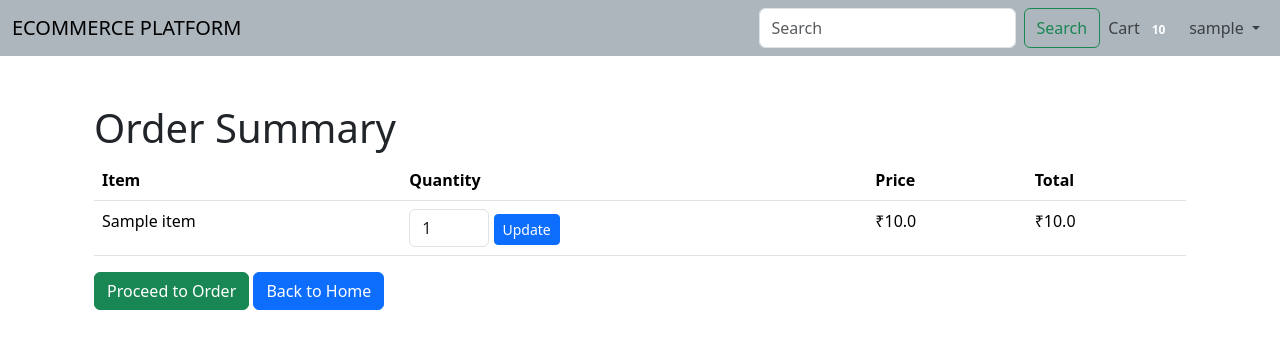
After one commit to Shamit2105/woc7.0-django-ecommerce-Shamit, a Django app: page /orders/order/summary/1/ in a window 1280 px wide. The commit adds this page. Shown: the top 349 px of the page. Run offline with Django 5.2, Linux system fonts and the light colour scheme; a user stored in the database is signed in; tables that the repository leaves empty hold one stand-in row (values such as "Sample post").

Commit message:
added quantity update facility while ordering just the item

```diff
--- a/orders/forms.py
+++ b/orders/forms.py
@@ -7,18 +7,20 @@ class UserOrderForm(forms.ModelForm):
 
     class Meta:
         model = UserOrder
-        fields = ['quantity', 'state', 'city', 'pincode', 'address', 'phone', 'couponcode', 'price']
+        fields = ['state', 'city', 'pincode', 'address', 'phone', 'couponcode', 'price']
 
     def __init__(self, *args, **kwargs):
         self.user = kwargs.pop('user', None)
         item = kwargs.pop('item', None)
+        quantity = kwargs.pop('quantity', 1)
         super().__init__(*args, **kwargs)
+        self.quantity = quantity
         if item:
             self.fields['price'].initial = item.discounted_price()
 
-
     def save(self, commit=True):
         order = super().save(commit=False)
+        order.quantity = self.quantity
         order.item_ordered.stock -= order.quantity
         order.item_ordered.save()
         order.price = order.item_ordered.discounted_price() * order.quantity
--- a/orders/models.py
+++ b/orders/models.py
@@ -20,7 +20,7 @@ class UserOrder(models.Model):
         return f'{self.ordered_by} ordered {self.quantity} {self.item_ordered} on {self.date}'
 
     def get_total_price(self):
-        return self.quantity * self.item_ordered.price
+        return self.quantity * self.item_ordered.discounted_price()
 
 
     def get_delivery_date(self):
--- a/orders/urls.py
+++ b/orders/urls.py
@@ -1,9 +1,10 @@
 from django.urls import path
 from .views import (UserOrderCreateView,UserOrderBillView,UserOrderListView
                     ,AddToCartView,CartListView,CartDeleteView,CartOrderView,
-                    DecreaseQuantityView,IncreaseQuantityView)
+                    DecreaseQuantityView,IncreaseQuantityView,UserOrderSummaryView)
 
 urlpatterns = [
+    path('order/summary/<int:item_id>/', UserOrderSummaryView.as_view(), name='order_summary'),
     path('order/<int:item_id>/', UserOrderCreateView.as_view(), name='order'),
     path('bill/<int:pk>/', UserOrderBillView.as_view(), name='order_bill'),
     path('my-orders/', UserOrderListView.as_view(), name='my_orders'),
--- a/orders/views.py
+++ b/orders/views.py
@@ -17,19 +17,31 @@ class UserOrderCreateView(CustomerRequiredMixin, CreateView):
     form_class = UserOrderForm
     template_name = 'userorder_form.html'
 
+    def get_context_data(self, **kwargs):
+        context = super().get_context_data(**kwargs)
+        item_id = self.kwargs.get('item_id')
+        item = get_object_or_404(Item, pk=item_id)
+        quantity = int(self.request.GET.get('quantity', 1))
+        context['item'] = item
+        context['user'] = self.request.user
+        context['quantity'] = quantity
+        context['price'] = item.discounted_price() * quantity
+        return context
 
     def get_form_kwargs(self):
         kwargs = super().get_form_kwargs()
         item_id = self.kwargs.get('item_id')
         item = get_object_or_404(Item, pk=item_id)
+        quantity = int(self.request.GET.get('quantity', 1))
         kwargs['item'] = item
         kwargs['user'] = self.request.user
+        kwargs['quantity'] = quantity
         return kwargs
 
-    def form_valid(self, form):#check for stock-quantity inequality and
+    def form_valid(self, form):
         item_id = self.kwargs.get('item_id')
         item = get_object_or_404(Item, pk=item_id)
-        quantity = form.cleaned_data['quantity']
+        quantity = int(self.request.GET.get('quantity', 1))
 
         if quantity > item.stock:
             messages.error(self.request, "No stock available")
@@ -37,8 +49,35 @@ class UserOrderCreateView(CustomerRequiredMixin, CreateView):
 
         form.instance.item_ordered = item
         form.instance.ordered_by = self.request.user
+        form.instance.quantity = quantity
         form.save()
         return redirect('order_bill', pk=form.instance.pk)
+class UserOrderSummaryView(LoginRequiredMixin, View):
+    def get(self,request,*args,**kwargs):
+        item_id = self.kwargs.get('item_id')
+        item = get_object_or_404(Item,pk=item_id)
+        context = {
+            'item': item,
+            'quantity': 1,
+            'total_price': item.discounted_price
+        }
+        return render(request,'order_summary.html',context)
+
+    def post(self,request,*args,**kwargs):
+        item_id = self.kwargs.get('item_id')
+        quantity = int(request.POST.get('quantity',1))
+        item = get_object_or_404(Item,pk=item_id)
+        if quantity > item.stock:
+            messages.error(request, "No stock available")
+            return redirect('order_summary', item_id=item_id)
+        total_price = item.discounted_price() * quantity
+        context = {
+            'item': item,
+            'quantity': quantity,
+            'total_price': total_price
+        }
+        return render(request, 'order_summary.html', context)
+
 
 
 class UserOrderBillView(LoginRequiredMixin,DetailView):
--- a/templates/home.html
+++ b/templates/home.html
@@ -30,7 +30,7 @@ Home
                     <span class="discounted-price">₹{{ item.discounted_price }}</span>
                     {% if user.user_type == "customer" or user.is_authenticated == False %}
                     {% if item.stock > 0 %}
-                    <a href="{% url 'order' item.pk %}" class="btn btn-primary">Order</a>
+                    <a href="{% url 'order_summary' item.pk %}" class="btn btn-primary">Order</a>
                     <form method="post" action="{% url 'add_to_cart' item.pk %}">
                         {% csrf_token %}
                         <br>
--- /dev/null
+++ b/templates/order_summary.html
@@ -0,0 +1,35 @@
+{% extends '_base.html' %}
+
+{% block title %}Order Summary{% endblock %}
+
+{% block content %}
+<div class="container mt-5">
+    <h1>Order Summary</h1>
+    <table class="table">
+        <thead>
+            <tr>
+                <th>Item</th>
+                <th>Quantity</th>
+                <th>Price</th>
+                <th>Total</th>
+            </tr>
+        </thead>
+        <tbody>
+            <tr>
+                <td>{{ item.name }}</td>
+                <td>
+                    <form action="{% url 'order_summary' item.pk %}" method="post">
+                        {% csrf_token %}
+                        <input type="number" name="quantity" value="{{ quantity }}" min="1" max="{{ item.stock }}" class="form-control" style="width: 80px; display: inline;">
+                        <button type="submit" class="btn btn-primary btn-sm">Update</button>
+                    </form>
+                </td>
+                <td>₹{{ item.discounted_price }}</td>
+                <td>₹{{ total_price }}</td>
+            </tr>
+        </tbody>
+    </table>
+    <a href="{% url 'order' item.pk %}?quantity={{ quantity }}" class="btn btn-success">Proceed to Order</a>
+    <a href ="{% url 'home' %}" class = "btn btn-primary">Back to Home</a>
+</div>
+{% endblock %}
```
Also changed, not shown: templates/userorder_form.html (+8 -7 lines), media/items/WhatsAppImage2024-03-30at12.12.06PM.jpg (added), media/items/WhatsAppImage2024-03-30at12_fQaLnLK.12.06PM.jpg (added).
